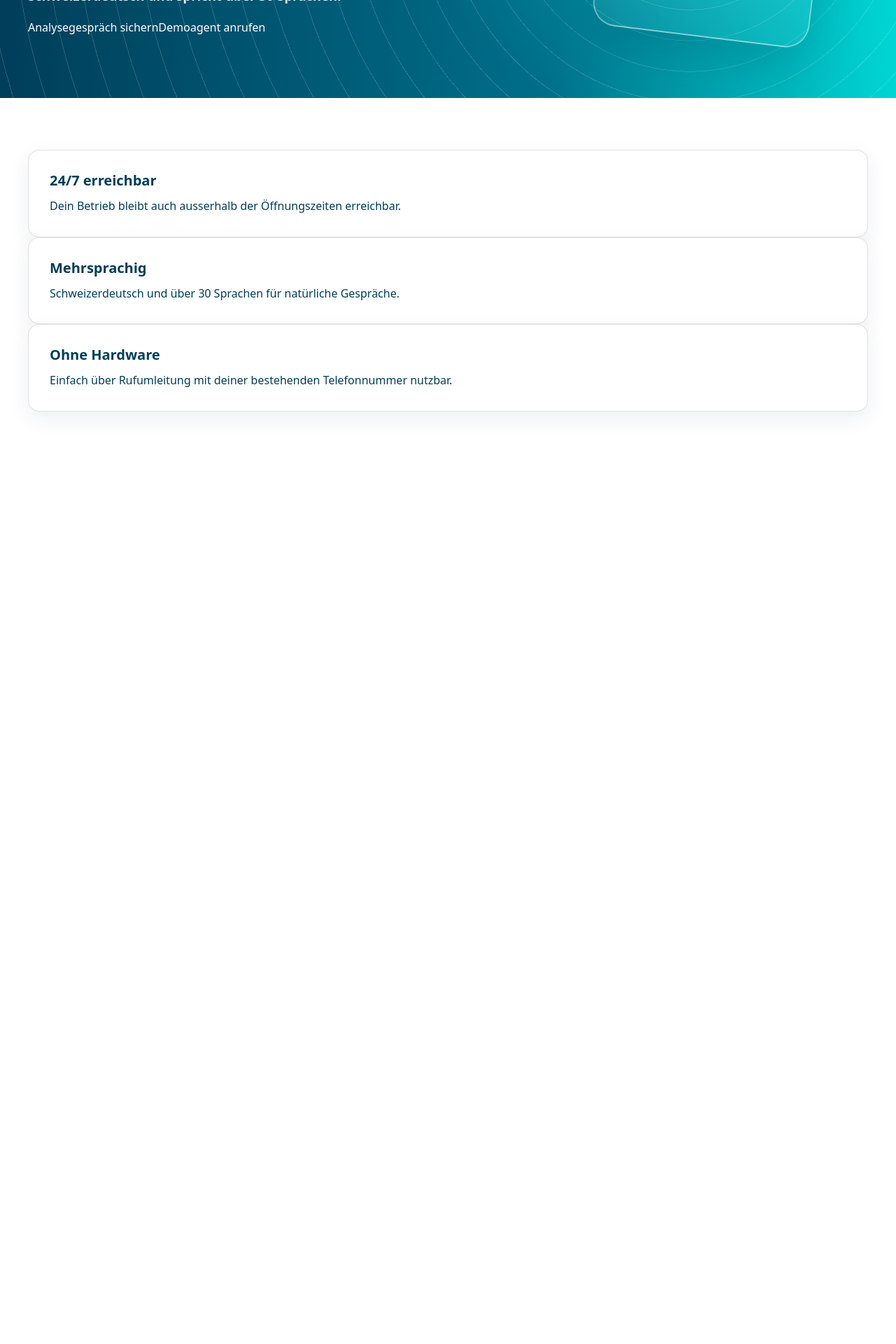
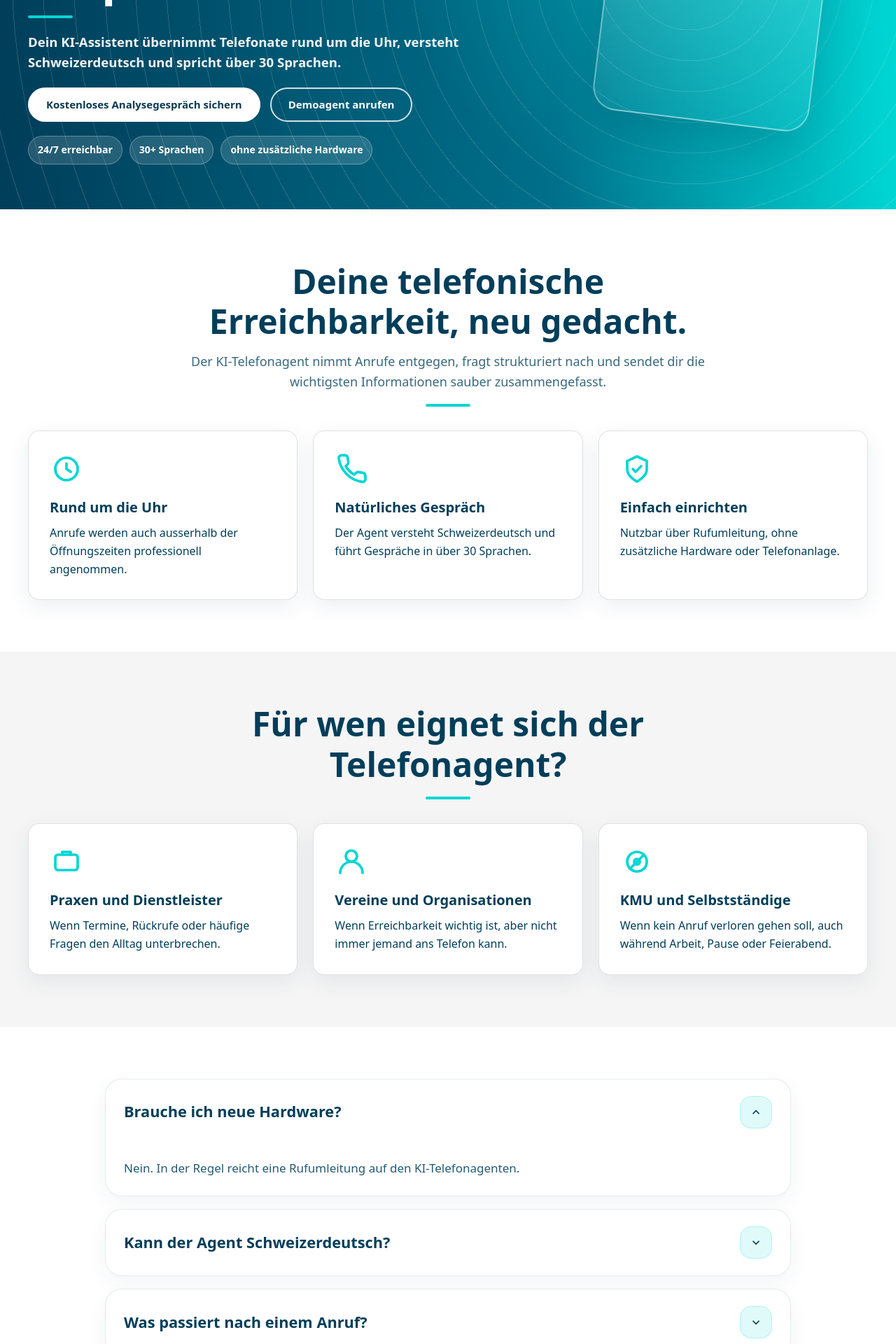
Before and after one commit to josiasbechtel/dialekta-webseite, a Next.js app: page /ki-telefonagent in a window 1280 px wide. Shown: the part 420-2340 px from the top of the page at 70% size. Before the commit the page ends 1082 px from the top, so only its background shows below. Built offline with nearby package versions, Linux system fonts and the light colour scheme.

Commit message:
Rebuild KI Telefonagent page

```diff
--- a/app/ki-telefonagent/page.tsx
+++ b/app/ki-telefonagent/page.tsx
@@ -1,5 +1,15 @@
 import Link from 'next/link'
+import { PageFrame } from '@/components/site-chrome'
+import { Card, FAQ, Hero, SectionHead } from '@/components/ui'
 
-export default function TelefonagentPage() {
-  return <main className="page"><section className="hero compact"><div className="container"><p className="eyebrow">KI-Telefonagent</p><h1>Nie wieder einen Anruf verpassen!</h1><p className="lead">Dein KI-Assistent übernimmt Telefonate rund um die Uhr, versteht Schweizerdeutsch und spricht über 30 Sprachen.</p><div className="actions"><Link className="button light" href="/kontakt">Analysegespräch sichern</Link><a className="button ghost" href="tel:+41615391929">Demoagent anrufen</a></div></div></section><section className="section"><div className="container card-grid"><article className="card"><h3>24/7 erreichbar</h3><p>Dein Betrieb bleibt auch ausserhalb der Öffnungszeiten erreichbar.</p></article><article className="card featured"><h3>Mehrsprachig</h3><p>Schweizerdeutsch und über 30 Sprachen für natürliche Gespräche.</p></article><article className="card"><h3>Ohne Hardware</h3><p>Einfach über Rufumleitung mit deiner bestehenden Telefonnummer nutzbar.</p></article></div></section></main>
+export default function KiTelefonagentPage() {
+  return (
+    <PageFrame pageClass="page-ki-telefonagent">
+      <Hero image="/assets/img/hero-ki-telefonagent-v2.png" title={<>Nie wieder einen<br />Anruf verpassen.</>} lead="Dein KI-Assistent übernimmt Telefonate rund um die Uhr, versteht Schweizerdeutsch und spricht über 30 Sprachen." actions={[{ href: '/analysegespraech', label: 'Kostenloses Analysegespräch sichern' }, { href: 'tel:+41615391929', label: 'Demoagent anrufen', outline: true }]} points={['24/7 erreichbar', '30+ Sprachen', 'ohne zusätzliche Hardware']} />
+      <section className="section"><div className="container"><SectionHead title="Deine telefonische Erreichbarkeit, neu gedacht." text="Der KI-Telefonagent nimmt Anrufe entgegen, fragt strukturiert nach und sendet dir die wichtigsten Informationen sauber zusammengefasst." /><div className="grid grid-3"><Card icon="clock" title="Rund um die Uhr" text="Anrufe werden auch ausserhalb der Öffnungszeiten professionell angenommen." /><Card icon="phone" title="Natürliches Gespräch" text="Der Agent versteht Schweizerdeutsch und führt Gespräche in über 30 Sprachen." /><Card icon="shield" title="Einfach einrichten" text="Nutzbar über Rufumleitung, ohne zusätzliche Hardware oder Telefonanlage." /></div></div></section>
+      <section className="section section-muted"><div className="container"><SectionHead title="Für wen eignet sich der Telefonagent?" /><div className="grid grid-3"><Card title="Praxen und Dienstleister" text="Wenn Termine, Rückrufe oder häufige Fragen den Alltag unterbrechen." icon="briefcase" /><Card title="Vereine und Organisationen" text="Wenn Erreichbarkeit wichtig ist, aber nicht immer jemand ans Telefon kann." icon="person" /><Card title="KMU und Selbstständige" text="Wenn kein Anruf verloren gehen soll, auch während Arbeit, Pause oder Feierabend." icon="target" /></div></div></section>
+      <section className="section"><div className="container"><FAQ items={[[ 'Brauche ich neue Hardware?', 'Nein. In der Regel reicht eine Rufumleitung auf den KI-Telefonagenten.' ], [ 'Kann der Agent Schweizerdeutsch?', 'Ja, er kann Schweizerdeutsch verstehen und Gespräche in über 30 Sprachen führen.' ], [ 'Was passiert nach einem Anruf?', 'Du erhältst eine strukturierte Zusammenfassung mit den wichtigsten Angaben.' ]]} /></div></section>
+      <section className="section section-dark"><div className="container"><div className="cta-band"><div><h2>Teste den Telefonagenten direkt.</h2><p>Rufe den Demoagenten an oder sichere dir ein kostenloses Analysegespräch.</p></div><div className="hero-actions"><a className="btn btn-primary" href="tel:+41615391929">Demoagent anrufen</a><Link className="btn btn-outline-light" href="/analysegespraech">Analysegespräch sichern</Link></div></div></div></section>
+    </PageFrame>
+  )
 }
```
